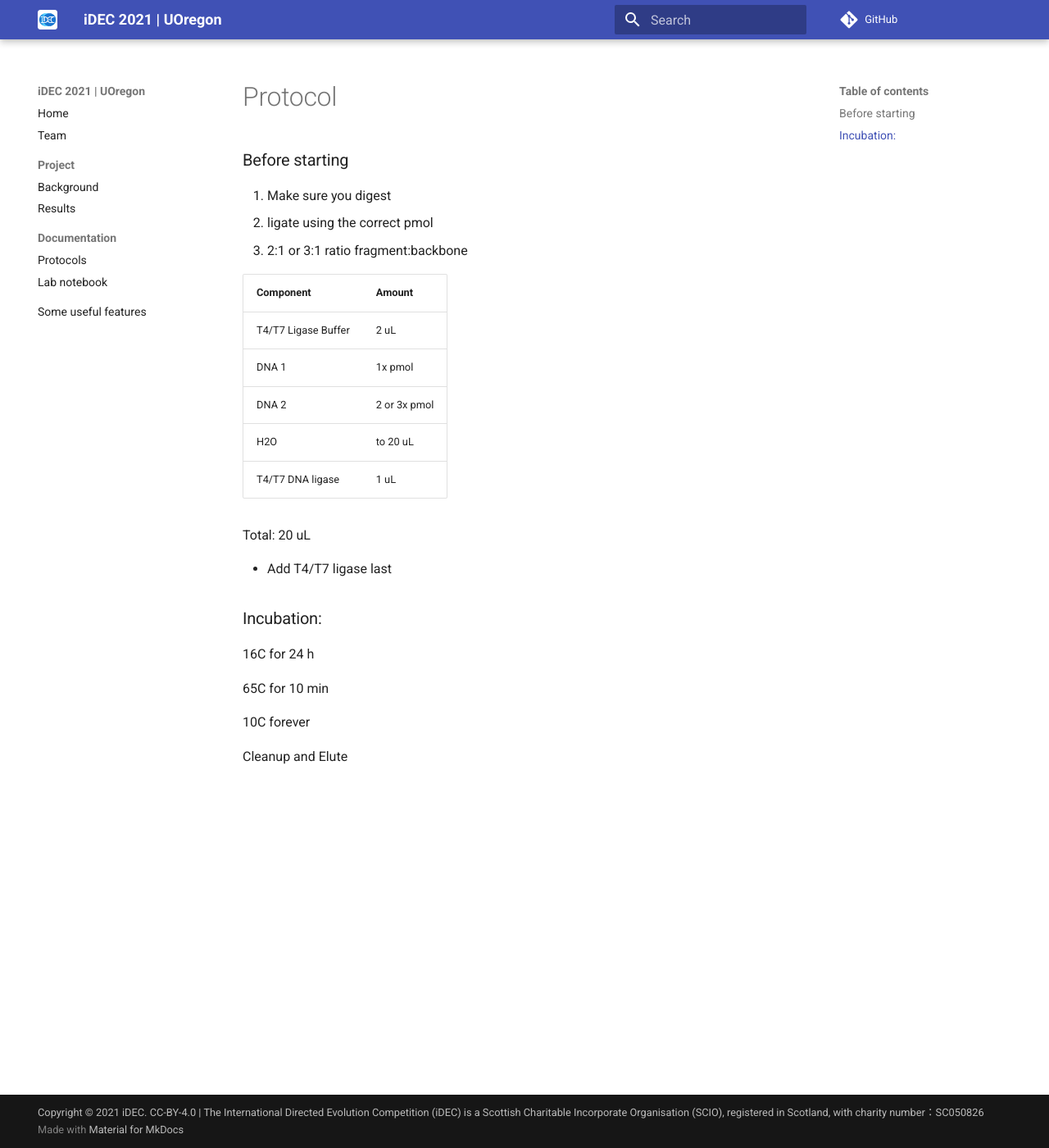
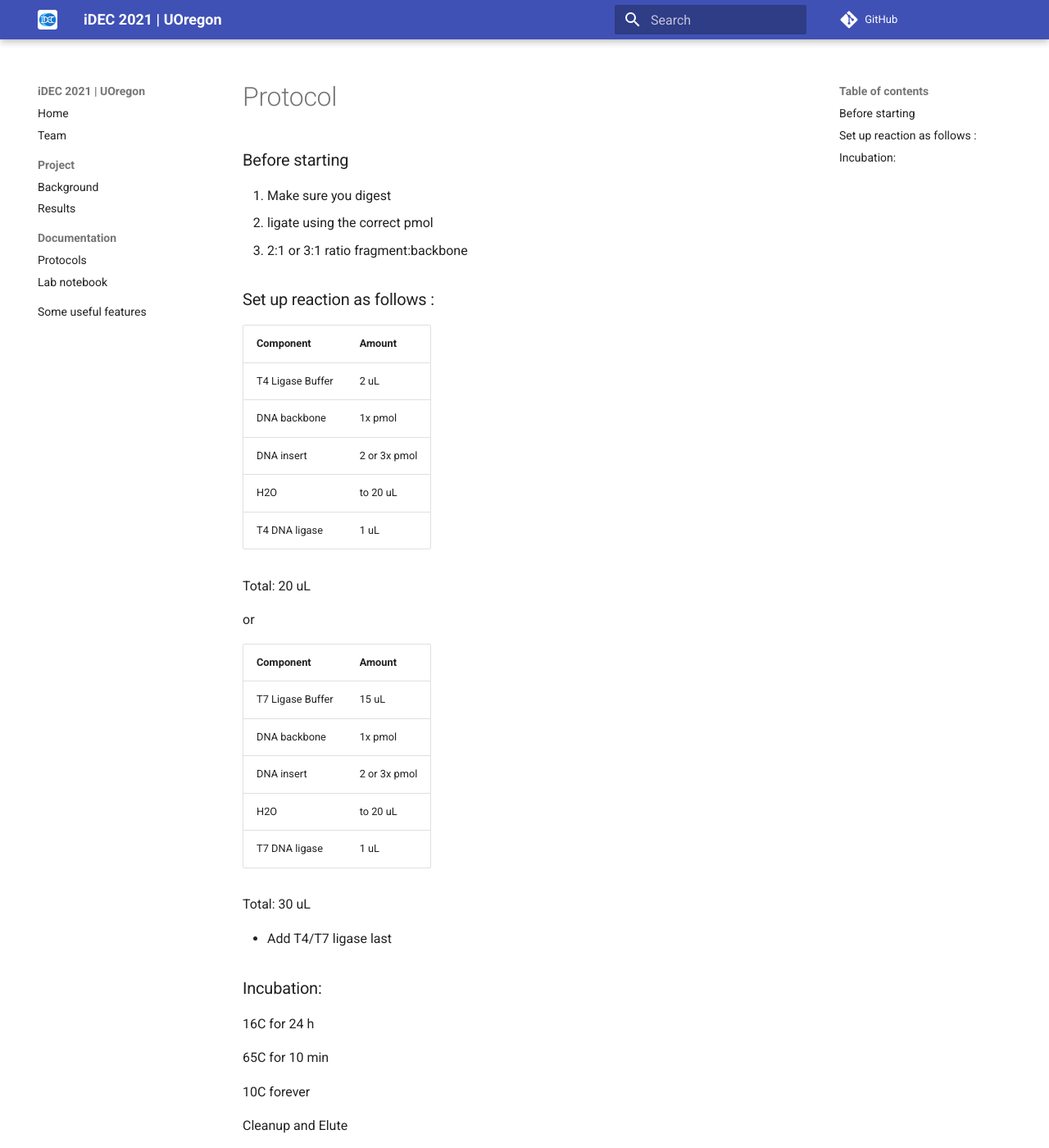
Before and after one commit to idec2021/UOregon, an MkDocs documentation site: the page built from docs/documentation/T4_T7Ligation.md, in a window 1280 px wide and 1400 px high. Shown: the whole window at 82% size. Built offline with MkDocs 1.6.1 and Material for MkDocs 9.7.7, drawn with Linux system fonts in a browser that asks for light colours; comment, search, counter and statistics services are not loaded.

Commit message:
Update T4_T7Ligation.md

```diff
--- a/docs/documentation/T4_T7Ligation.md
+++ b/docs/documentation/T4_T7Ligation.md
@@ -5,16 +5,29 @@
 2. ligate using the correct pmol
 3. 2:1 or 3:1 ratio fragment:backbone
 
+### Set up reaction as follows :
+| Component | Amount |
+| ---- | ---- |
+| T4 Ligase Buffer | 2 uL  |
+| DNA backbone  | 1x pmol |
+| DNA insert  | 2 or 3x pmol |
+| H2O | to 20 uL  |
+| T4 DNA ligase | 1 uL |
+
+Total: 20 uL
+
+or
 
 | Component | Amount |
 | ---- | ---- |
-| T4/T7 Ligase Buffer | 2 uL  |
-| DNA 1  | 1x pmol |
-| DNA 2  | 2 or 3x pmol |
+| T7 Ligase Buffer | 15 uL  |
+| DNA backbone  | 1x pmol |
+| DNA insert  | 2 or 3x pmol |
 | H2O | to 20 uL  |
-| T4/T7 DNA ligase | 1 uL |
+| T7 DNA ligase | 1 uL |
 
-Total: 20 uL
+
+Total: 30 uL
 
 - Add T4/T7 ligase last
 
```
